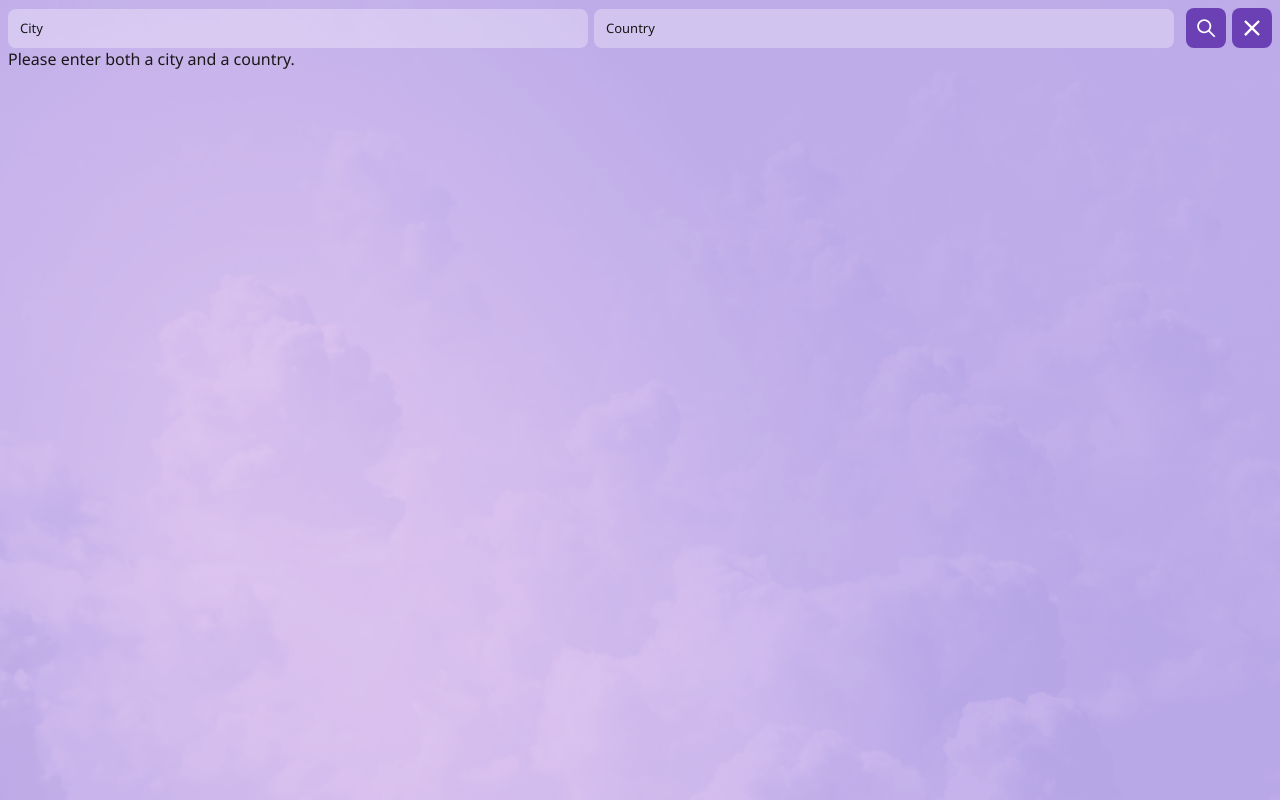
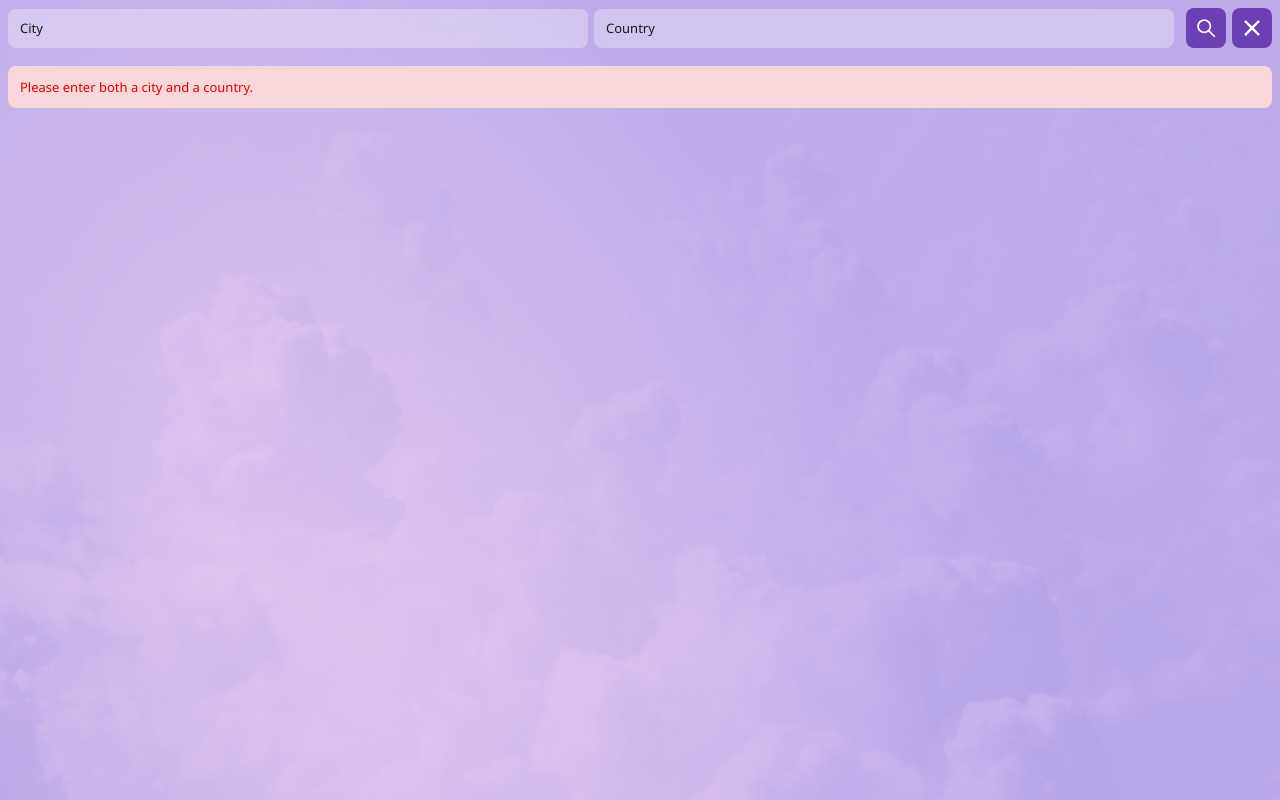
Before and after one commit to limtingzhi/weather-app, a React (Vite) app: page / in a window 1280 px wide. Both pictures are taken after a click on the button 1206 px from the left and 28 px from the top of the page. Built offline with nearby package versions, Linux system fonts and the light colour scheme; no server answers.

Commit message:
feat: style loading and error messages

```diff
--- a/src/containers/App.css
+++ b/src/containers/App.css
@@ -0,0 +1,14 @@
+.loading-msg {
+  font-size: var(--fontsize-small);
+  margin: var(--size-base) 0;
+  padding: var(--size-small);
+}
+
+.error-msg {
+  background-color: #f8d7da;
+  color: #e10000;
+  font-size: var(--fontsize-small);
+  margin: var(--size-base) 0;
+  padding: var(--size-small);
+  border-radius: var(--size-radius);
+}
--- a/src/containers/App.tsx
+++ b/src/containers/App.tsx
@@ -24,8 +24,8 @@ function App() {
         setCountry={setCountry}
         searchWeatherInfo={searchWeatherInfo}
       />
-      {isLoading && <div>Loading...</div>}
-      {errorMsg && <div>{errorMsg}</div>}
+      {isLoading && <div className="loading-msg">Loading...</div>}
+      {errorMsg && <div className="error-msg">{errorMsg}</div>}
       <WeatherInfo weatherInfo={weatherInfo} />
       <SearchHistory
         deleteHistory={deleteHistory}
```
